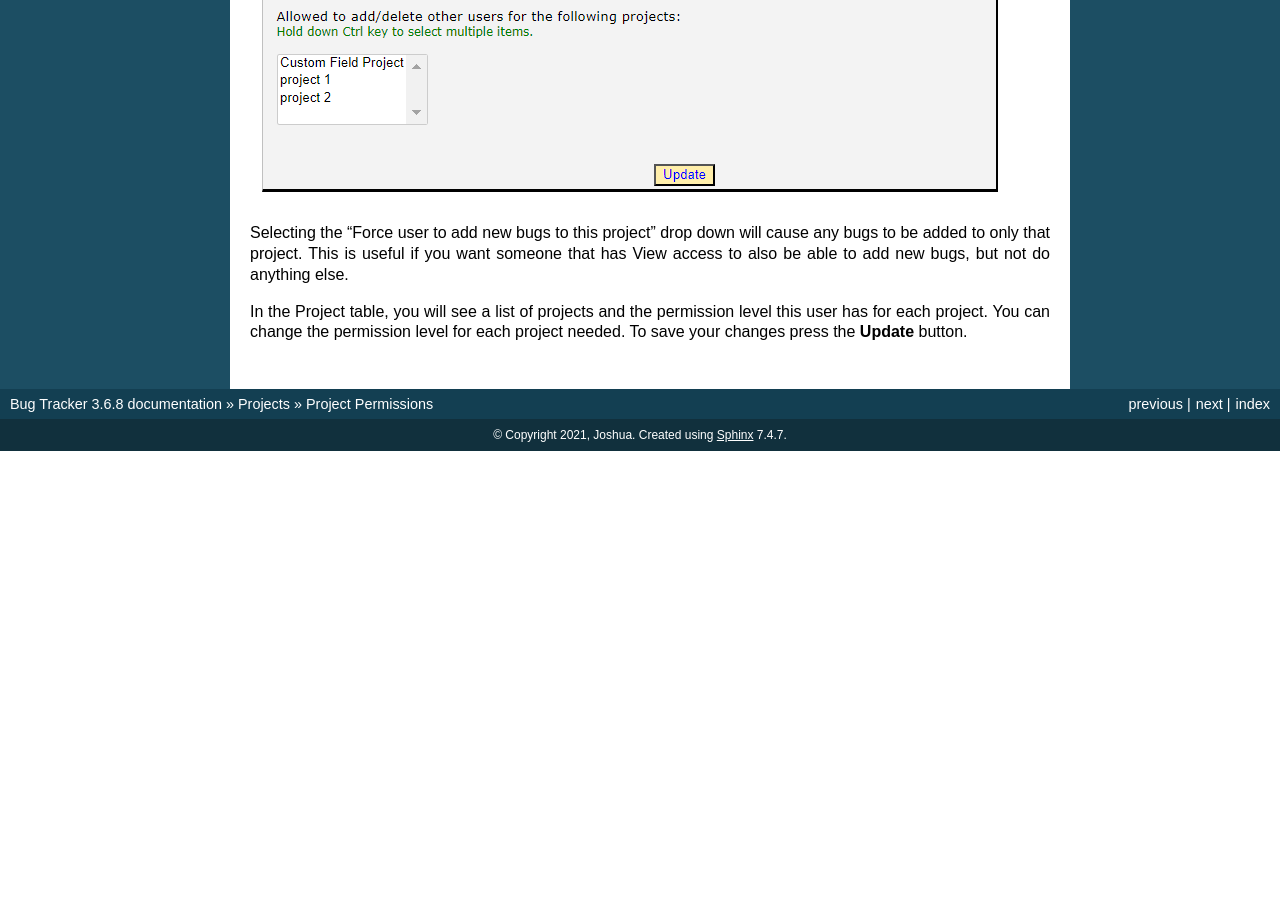
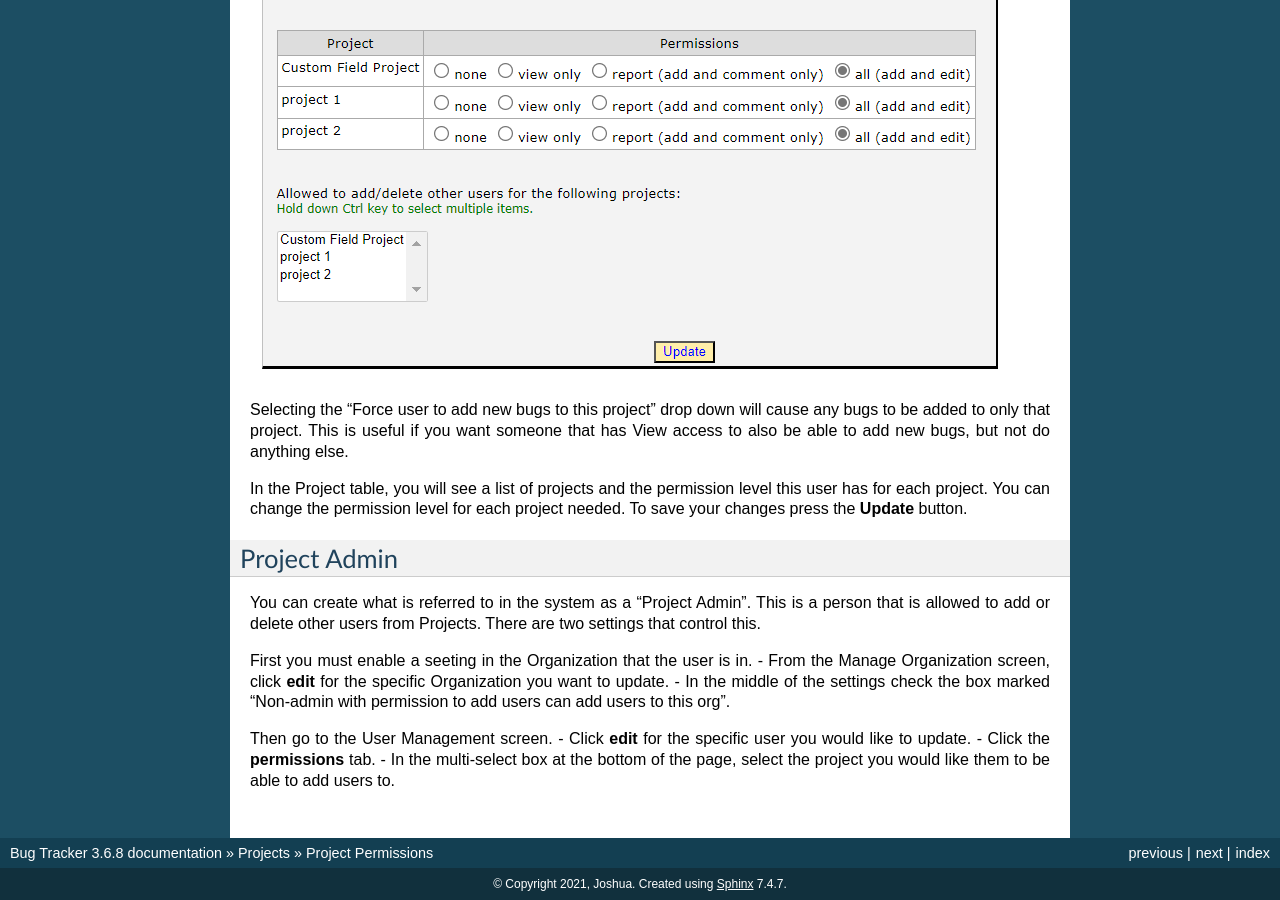
Before and after one commit to Displace99/Bug-Tracker, a Sphinx documentation site: the page built from docs/source/projects/project-permissions.rst, in a window 1280 px wide and 900 px high, scrolled down 1558 px. Built offline with Sphinx 7.4.7, drawn with Linux system fonts in a browser that asks for light colours; before the commit the page ends 2009 px from its top, so only the background shows below that; some of the changed text lies outside the part shown.

Commit message:
Adds Project Admin Info

```diff
--- a/docs/source/projects/project-permissions.rst
+++ b/docs/source/projects/project-permissions.rst
@@ -8,6 +8,15 @@ Project Permissions
 
 
 There are two ways to manage user permissions for projects. The first is at the project level, and the second is at the user level.
+
+****************
+Permission Levels
+****************
+There are four different Permission Levels for Users:
+1. **none** - The user will not see or be able to interact with the Project in any way.
+2. **view only** - The user will be able to see bugs in the project, but not be able to create, edit, or comment on any bug.
+3. **report** - The user will be able to add new bugs, and add comments to existing bugs, but not able to edit any bugs, even if they are the creator.
+4. **all** - The user will have all access to create, edit, and delete bugs.
 
 ****************
 Managing Permissions By Project
@@ -37,3 +46,17 @@ Click the **admin** link on the main menu, then click **Users**. From here click
 Selecting the "Force user to add new bugs to this project" drop down will cause any bugs to be added to only that project. This is useful if you want someone that has View access to also be able to add new bugs, but not do anything else.
 
 In the Project table, you will see a list of projects and the permission level this user has for each project. You can change the permission level for each project needed. To save your changes press the **Update** button.
+
+****************
+Project Admin
+****************
+You can create what is referred to in the system as a "Project Admin". This is a person that is allowed to add or delete other users from Projects. There are two settings that control this.
+
+First you must enable a seeting in the Organization that the user is in.
+- From the Manage Organization screen, click **edit** for the specific Organization you want to update.
+- In the middle of the settings check the box marked "Non-admin with permission to add users can add users to this org".
+
+Then go to the User Management screen.
+- Click **edit** for the specific user you would like to update.
+- Click the **permissions** tab.
+- In the multi-select box at the bottom of the page, select the project you would like them to be able to add users to.
```
